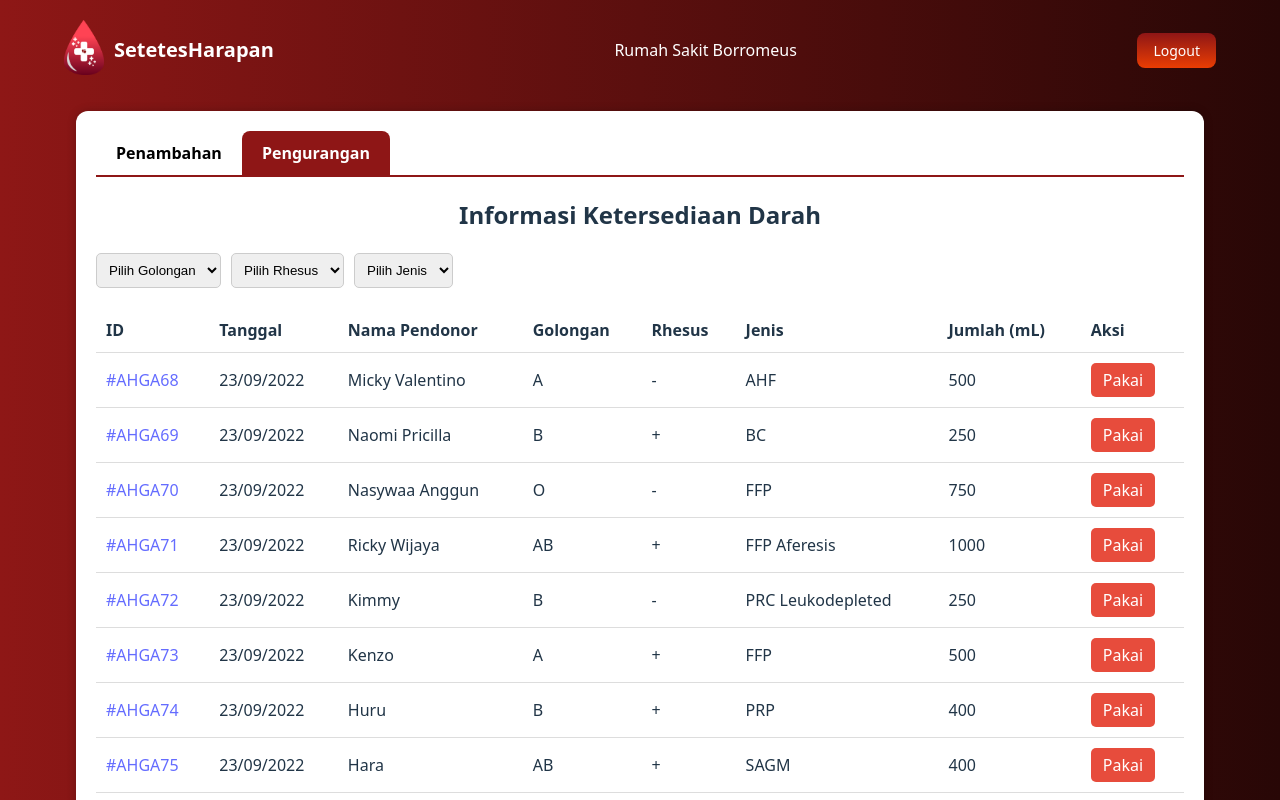
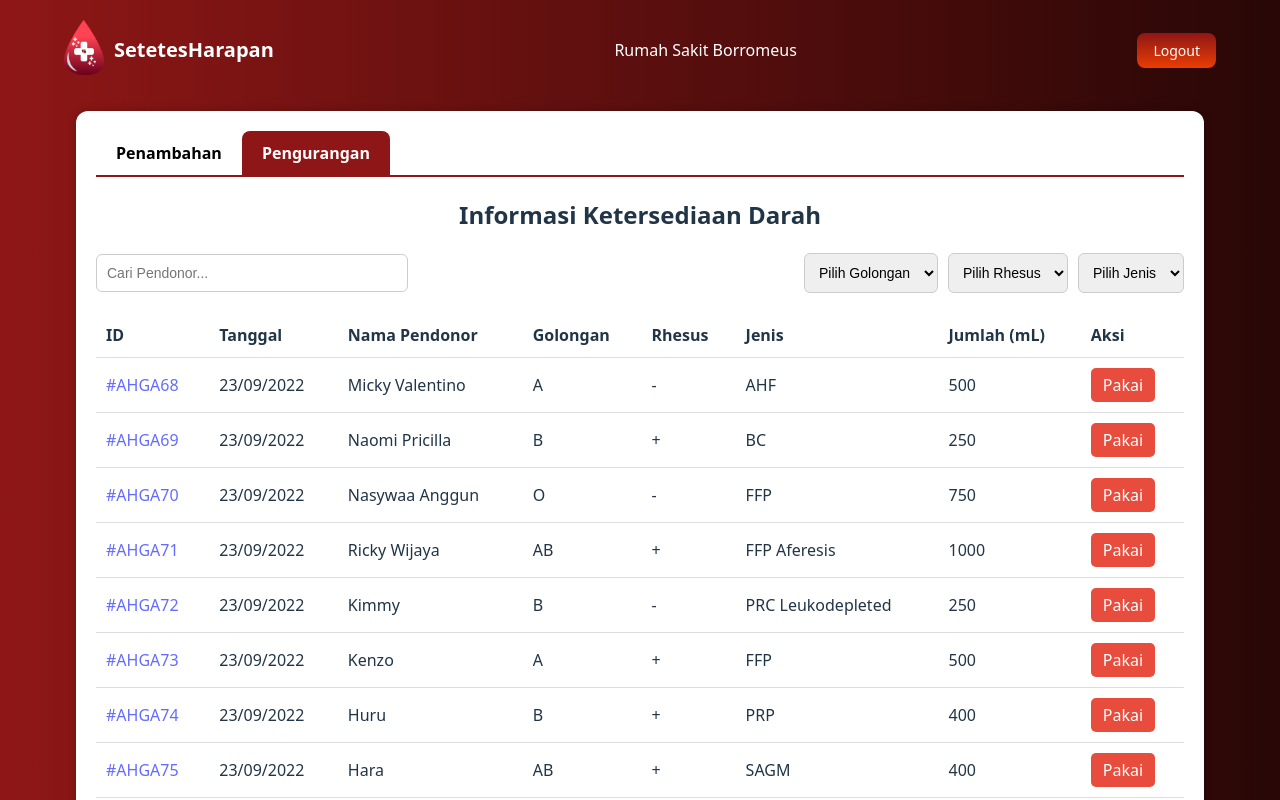
Before and after one commit to rickywijayaaa/SetetesHarapanDesktop, a React (Vite) app in the folder frontend/: page /kurangdarah in a window 1280 px wide. Built offline with nearby package versions, Linux system fonts and the light colour scheme.

Commit message:
feat : update filter on kurang darah page and make pop up for send messages

```diff
--- a/frontend/src/App.css
+++ b/frontend/src/App.css
@@ -1061,3 +1061,128 @@
 .use-button-kd:hover {
   background-color: #C0392B;
 }
+
+
+
+/* POP UP MODAL */
+
+/* Modal Overlay */
+.modal-overlay-kd {
+  position: fixed;
+  top: 0;
+  left: 0;
+  width: 100vw;
+  height: 100vh;
+  background: rgba(0, 0, 0, 0.5); /* Dark background overlay */
+  display: flex;
+  align-items: center;
+  justify-content: center;
+  z-index: 1000;
+  font-family: "Inter", sans-serif;
+}
+
+/* Modal Container */
+.modal-container-kd {
+  background: white;
+  width: 400px;
+  border-radius: 10px;
+  overflow: hidden;
+  text-align: center;
+}
+
+/* Modal Header */
+.modal-header-kd {
+  background: #8E1616;
+  color: white;
+  padding: 15px;
+  font-size: 18px;
+  font-weight: bold;
+  display: flex;
+  justify-content: space-between;
+  align-items: center;
+}
+
+.modal-header-kd h2 {
+  margin: 0;
+  font-size: 20px;
+}
+
+.close-button-kd {
+  background: none;
+  border: none;
+  color: white;
+  font-size: 24px;
+  cursor: pointer;
+}
+
+/* Modal Body */
+.modal-body-kd {
+  padding: 20px;
+  display: flex;
+  flex-direction: column;
+  gap: 10px;
+}
+
+/* Input Fields */
+.modal-body-kd input,
+.modal-body-kd textarea {
+  width: 90%; /* Reduce width */
+  max-width: 350px; /* Prevents from being too wide */
+  padding: 10px;
+  border: 1px solid #ddd;
+  border-radius: 6px;
+  font-size: 14px;
+  font-family: "Inter", sans-serif;
+  background: #f8f8f8;
+  transition: 0.3s;
+}
+
+/* Send Button */
+.send-button-kd {
+  width: 100%;
+  padding: 12px;
+  background-color: #8E1616;
+  color: white;
+  font-size: 16px;
+  font-weight: bold;
+  border: none;
+  border-radius: 6px;
+  cursor: pointer;
+}
+
+.send-button-kd:hover {
+  background-color: #B3260E;
+}
+
+
+/* Filters Container */
+.filters-container-kd {
+  display: flex;
+  align-items: center;
+  justify-content: space-between; /* Space between search and filters */
+  margin-bottom: 20px;
+  width: 100%;
+}
+
+/* Search Input - Left Aligned */
+.search-input-kd {
+  width: 290px;
+  padding: 10px;
+  border: 1px solid #ccc;
+  border-radius: 6px;
+  font-size: 14px;
+}
+
+/* Filters Wrapper (Golongan, Rhesus, Jenis) - Right Aligned */
+.filters-right-kd {
+  display: flex;
+  gap: 10px;
+}
+
+/* Select Filters */
+.filters-right-kd select {
+  padding: 10px;
+  border: 1px solid #ccc;
+  border-radius: 6px;
+  font-size: 14px;
+}
--- a/frontend/src/pages/KurangDarah.tsx
+++ b/frontend/src/pages/KurangDarah.tsx
@@ -3,9 +3,10 @@ import { Link } from "react-router-dom";
 import logo from "../assets/logo.png";
 
 const KurangDarah: React.FC = () => {
-  const [activeTab, setActiveTab] = useState("pengurangan");
+  const [showModal, setShowModal] = useState(false);
+  const [searchQuery, setSearchQuery] = useState("");
 
-  // Sample Blood Data (Should be replaced with real API data)
+  // Sample Blood Data
   const bloodData = [
     { id: "#AHGA68", date: "23/09/2022", donor: "Micky Valentino", type: "A", rhesus: "-", kind: "AHF", volume: "500" },
     { id: "#AHGA69", date: "23/09/2022", donor: "Naomi Pricilla", type: "B", rhesus: "+", kind: "BC", volume: "250" },
@@ -17,6 +18,11 @@ const KurangDarah: React.FC = () => {
     { id: "#AHGA75", date: "23/09/2022", donor: "Hara", type: "AB", rhesus: "+", kind: "SAGM", volume: "400" },
     { id: "#AHGA76", date: "23/09/2022", donor: "Botbot", type: "O", rhesus: "-", kind: "TC", volume: "250" },
   ];
+
+  // Filter Data Based on Search Query
+  const filteredBloodData = bloodData.filter((blood) =>
+    blood.donor.toLowerCase().includes(searchQuery.toLowerCase())
+  );
 
   return (
     <div className="kurang-darah-container-kd">
@@ -43,9 +49,19 @@ const KurangDarah: React.FC = () => {
         {/* Blood Information */}
         <h2 className="section-title-kd">Informasi Ketersediaan Darah</h2>
 
-        {/* Filters */}
-        <div className="filters-kd">
-        {/* Golongan Darah Selection */}
+        {/* Search and Filters */}
+        <div className="filters-container-kd">
+          {/* Search Bar */}
+          <input
+            type="text"
+            className="search-input-kd"
+            placeholder="Cari Pendonor..."
+            value={searchQuery}
+            onChange={(e) => setSearchQuery(e.target.value)}
+          />
+
+        {/* Filters - Right Aligned */}
+        <div className="filters-right-kd">
             <select>
             <option value="">Pilih Golongan</option>
             <option value="O">O</option>
@@ -54,19 +70,17 @@ const KurangDarah: React.FC = () => {
             <option value="B">B</option>
             </select>
 
-        {/* Rhesus Selection */}
             <select>
             <option value="">Pilih Rhesus</option>
             <option value="+">+</option>
             <option value="-">-</option>
             </select>
 
-        {/* Jenis Darah Selection (Kept the same) */}
             <select>
             <option>Pilih Jenis</option>
             </select>
         </div>
-
+        </div>
 
         {/* Table */}
         <table className="blood-table-kd">
@@ -83,7 +97,7 @@ const KurangDarah: React.FC = () => {
             </tr>
           </thead>
           <tbody>
-            {bloodData.map((blood, index) => (
+            {filteredBloodData.map((blood, index) => (
               <tr key={index}>
                 <td><a href="#">{blood.id}</a></td>
                 <td>{blood.date}</td>
@@ -92,12 +106,32 @@ const KurangDarah: React.FC = () => {
                 <td>{blood.rhesus}</td>
                 <td>{blood.kind}</td>
                 <td>{blood.volume}</td>
-                <td><button className="use-button-kd">Pakai</button></td>
+                <td>
+                  <button className="use-button-kd" onClick={() => setShowModal(true)}>Pakai</button>
+                </td>
               </tr>
             ))}
           </tbody>
         </table>
       </div>
+
+      {/* Pop-up Modal */}
+      {showModal && (
+        <div className="modal-overlay-kd">
+          <div className="modal-container-kd">
+            <div className="modal-header-kd">
+              <h2>Tuliskan pesan <br /> terima kasih!</h2>
+              <button className="close-button-kd" onClick={() => setShowModal(false)}>×</button>
+            </div>
+            <div className="modal-body-kd">
+              <input type="text" placeholder="Nama Pengirim" />
+              <input type="text" placeholder="Nama Penerima" />
+              <textarea placeholder="Tuliskan Pesan"></textarea>
+            </div>
+            <button className="send-button-kd">Kirim</button>
+          </div>
+        </div>
+      )}
     </div>
   );
 };
```
Lines whose indentation alone changed are shown as unchanged.
